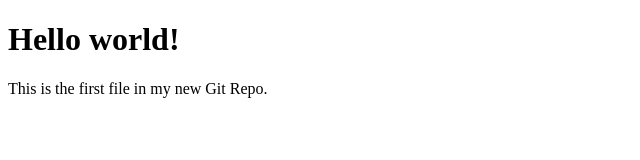
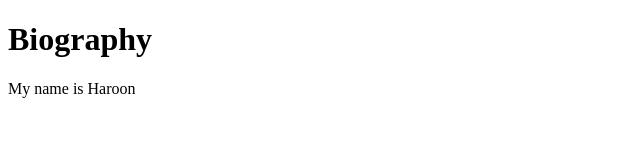
Before and after one commit to HaroonYamin/learning_git, a plain HTML site: page index.html in a window 1280 px wide. Shown: the whole page, without its empty margins (0-640 px from the left). Drawn offline with Linux system fonts and the light colour scheme.

Commit message:
this is updated file!

```diff
--- a/index.html
+++ b/index.html
@@ -1,11 +1,11 @@
 <!DOCTYPE html>
 <html>
     <head>
-        <title>Hello World!</title>
+        <title>Biography of developer!</title>
     </head>
 
     <body>
-        <h1>Hello world!</h1>
-        <p>This is the first file in my new Git Repo.</p>
+        <h1>Biography</h1>
+        <p>My name is Haroon</p>
     </body>
 </html>
```
